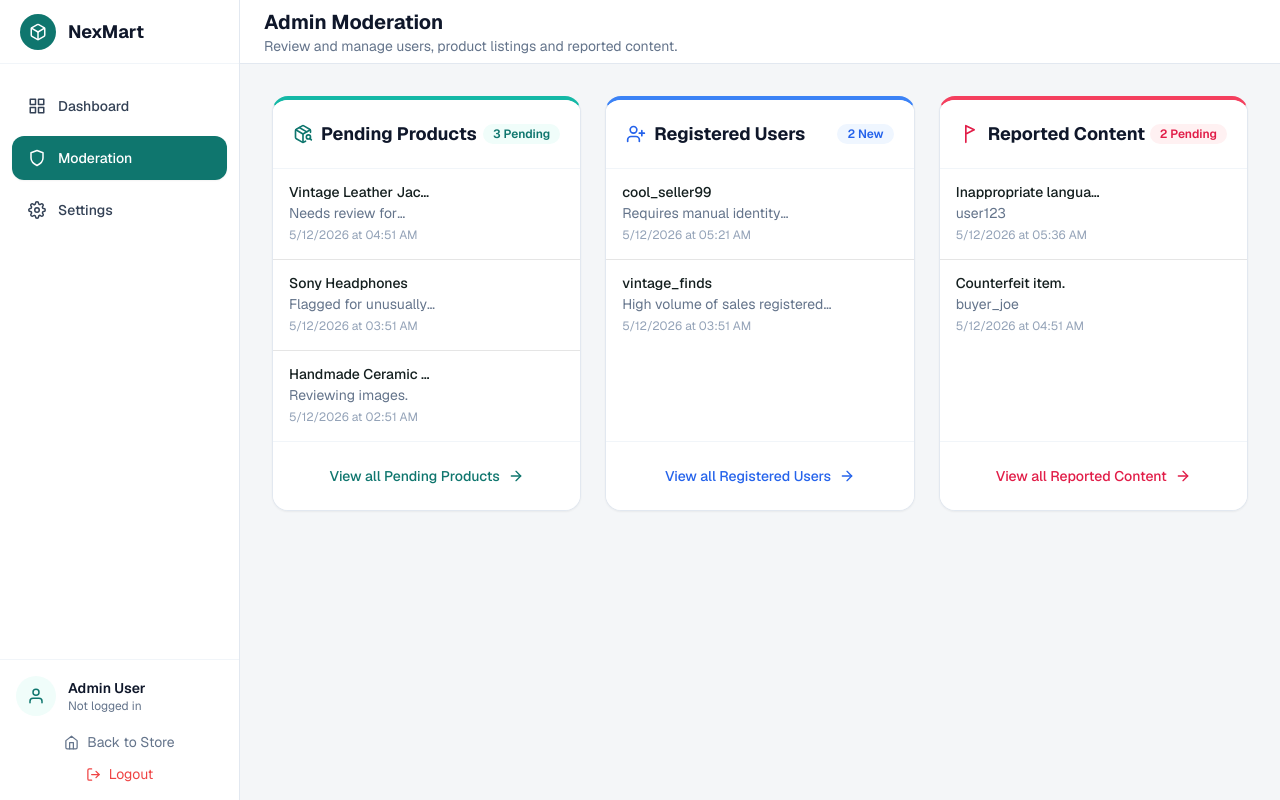
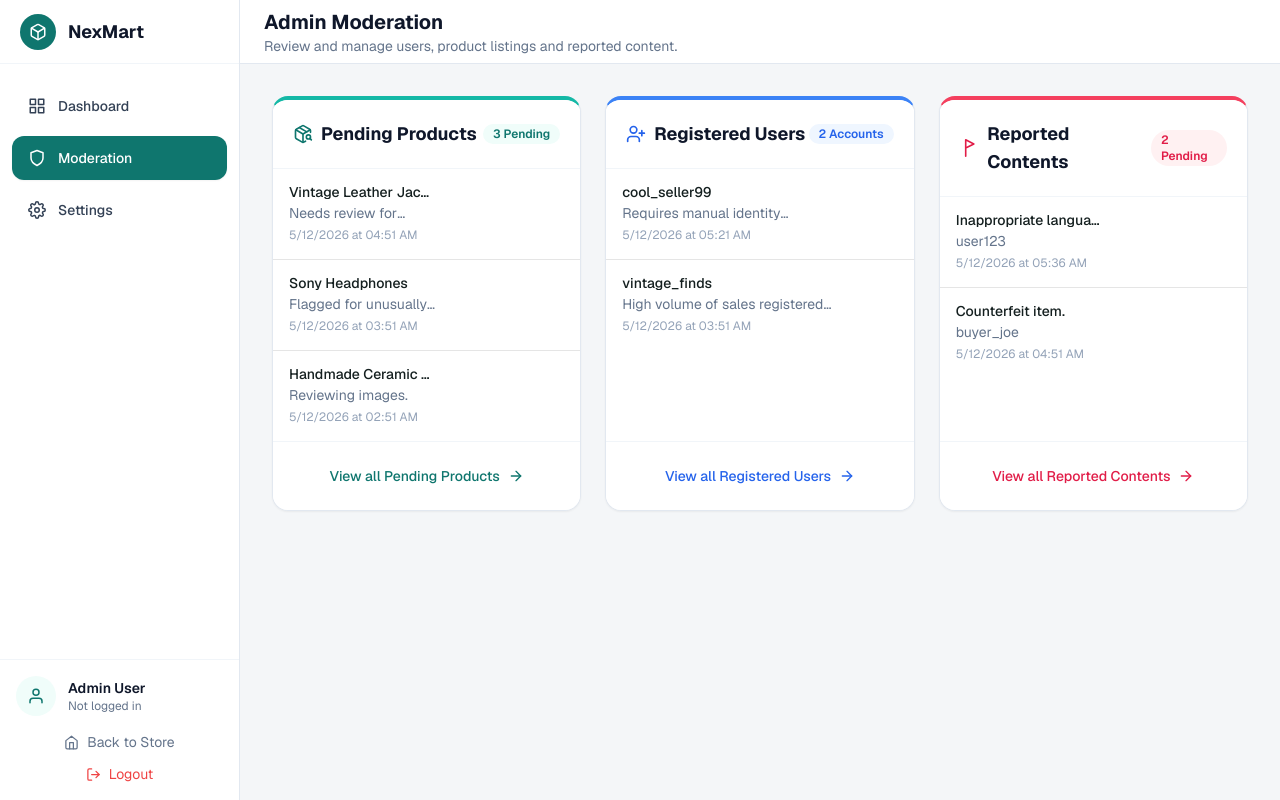
Before and after one commit to jasonkhoo05/Marketplace-Platform, a Next.js app in the folder nexmart/: page /admin/moderation in a window 1280 px wide. Built offline with nearby package versions, Linux system fonts and the light colour scheme; no server answers.

Commit message:
feature: count the total registered users in Nexmart #backend

```diff
--- a/nexmart/app/admin/moderation/page.tsx
+++ b/nexmart/app/admin/moderation/page.tsx
@@ -76,7 +76,7 @@ export default function ModerationDashboard() {
           isLoading={isLoading}
         />
         <SectionCard
-          title="Reported Content"
+          title="Reported Contents"
           icon={FlagTriangleRight}
           items={reports}
           type="report"
--- a/nexmart/components/admin/SectionCard.tsx
+++ b/nexmart/components/admin/SectionCard.tsx
@@ -21,6 +21,7 @@ interface SectionCardProps {
   type: ModerationType;
   onAction: (id: string, status: "approved" | "rejected") => void;
   isLoading: boolean;
+  totalCount?: number;
 }
 
 export function SectionCard({
@@ -30,6 +31,7 @@ export function SectionCard({
   type,
   onAction,
   isLoading = false,
+  totalCount,
 }: SectionCardProps) {
   const colorMap = {
     product: {
@@ -68,7 +70,7 @@ export function SectionCard({
           <h3 className="text-lg font-bold text-slate-900">{title}</h3>
         </div>
         <div className={`flex items-center justify-center rounded-full px-2.5 py-0.5 text-xs font-semibold ${colors.badgeBg} ${colors.badgeText}`}>
-          {items.length} {type === "user" ? "New" : "Pending"}
+          {totalCount !== undefined && type === "user" ? totalCount : items.length} {type === "user" ? "Accounts" : "Pending"}
         </div>
       </div>
 
```
